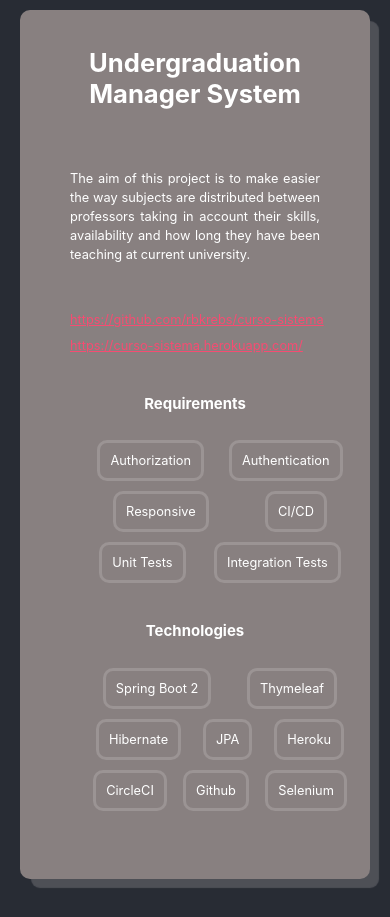
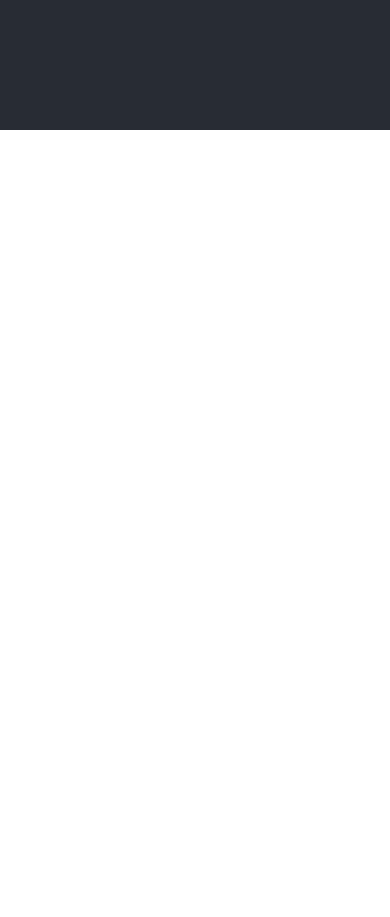
Before and after one commit to rbkrebs/portfolio, a React (Create React App) app in the folder portfolio/: page /projects in a window 390 px wide. Shown: the part 1080-1997 px from the top of the page. After the commit the page ends 1210 px from the top, so only its background shows below. Built offline with nearby package versions, Linux system fonts and the light colour scheme; a web font is replaced by a local one.

Commit message:
ajusta cards para responsivo

```diff
--- a/portfolio/src/DataMock.json
+++ b/portfolio/src/DataMock.json
@@ -1,57 +1,5 @@
 {
     "projects": [
-        {
-            "project_name": "Undergraduation Manager System",
-            "description": "The aim of this project is to make easier the way subjects are distributed between professors taking in account their skills, availability and how long they have been teaching at current university.",
-            "requirements": [
-                "Authorization",
-                "Authentication",
-                "Responsive",
-                "CI/CD",
-                "Unit Tests",
-                "Integration Tests"
-
-            ],
-            "technologies": [
-                "Spring Boot 2",
-                "Thymeleaf",
-                "Hibernate",
-                "JPA",
-                "Heroku",
-                "CircleCI",
-                "Github",
-                "Selenium"
-            ],
-            "picture": "",
-            "github_url": "https://github.com/rbkrebs/curso-sistema",
-            "deploy_url": "https://curso-sistema.herokuapp.com/"
-        },
-        {
-            "project_name": "Undergraduation Manager System",
-            "description": "The aim of this project is to make easier the way subjects are distributed between professors taking in account their skills, availability and how long they have been teaching at current university.",
-            "requirements": [
-                "Authorization",
-                "Authentication",
-                "Responsive",
-                "CI/CD",
-                "Unit Tests",
-                "Integration Tests"
-
-            ],
-            "technologies": [
-                "Spring Boot 2",
-                "Thymeleaf",
-                "Hibernate",
-                "JPA",
-                "Heroku",
-                "CircleCI",
-                "Github",
-                "Selenium"
-            ],
-            "picture": "",
-            "github_url": "https://github.com/rbkrebs/curso-sistema",
-            "deploy_url": "https://curso-sistema.herokuapp.com/"
-        },
         {
             "project_name": "Undergraduation Manager System",
             "description": "The aim of this project is to make easier the way subjects are distributed between professors taking in account their skills, availability and how long they have been teaching at current university.",
--- a/portfolio/src/components/Cards/Card.css
+++ b/portfolio/src/components/Cards/Card.css
@@ -4,7 +4,7 @@
     flex-direction: column;
     background-color: rgb(136, 128, 128);
     margin-bottom: 100px;
-    height: auto;
+    align-items: center;
     border-radius: 10px;
     box-shadow: 10px 10px 1px -1px rgba(228, 224, 224, 0.2);
     padding: 20px;
@@ -21,6 +21,7 @@
     font-weight: 400;
 
 
+
 }
 
 .card__urls{
@@ -30,13 +31,13 @@
     line-height: 2;
     font-weight: 400;
     margin-bottom: 20px;
-    margin-left: 30px;
     overflow-wrap: break-word;
+
+
 
 
 }
 .card__urls a{
-
 
     color: white;
 }
@@ -46,8 +47,9 @@
     list-style: none;
     display: flex;
     flex-direction: row;
-    justify-content: space-around;
+    justify-content: center;
     flex-wrap: wrap;
+    padding: 0;
 
 
 }
@@ -55,7 +57,7 @@
 .card__list li{
 
     padding: 10px;
-    margin:0px 0px 10px 10px;
+    margin: 10px;
     border: solid rgba(228, 224, 224, 0.2);
     border-radius: 10px;
 
@@ -68,7 +70,6 @@
 
         margin: 40px 20px;
         width: auto;
-
         font-size: 0.8rem;
 
 
```
Also changed, not shown: 1 other file (tests, documents, lock files or other folders).
